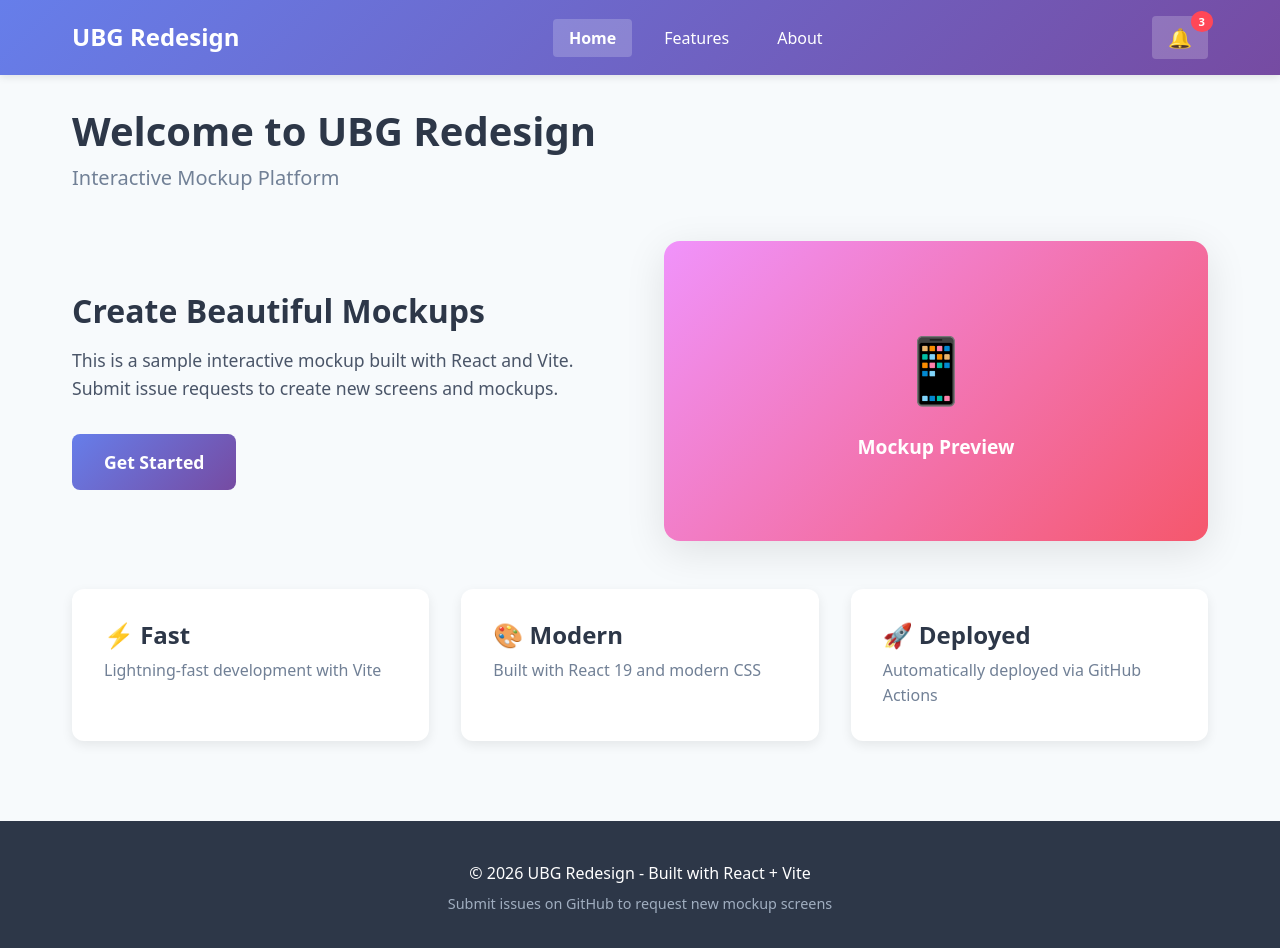
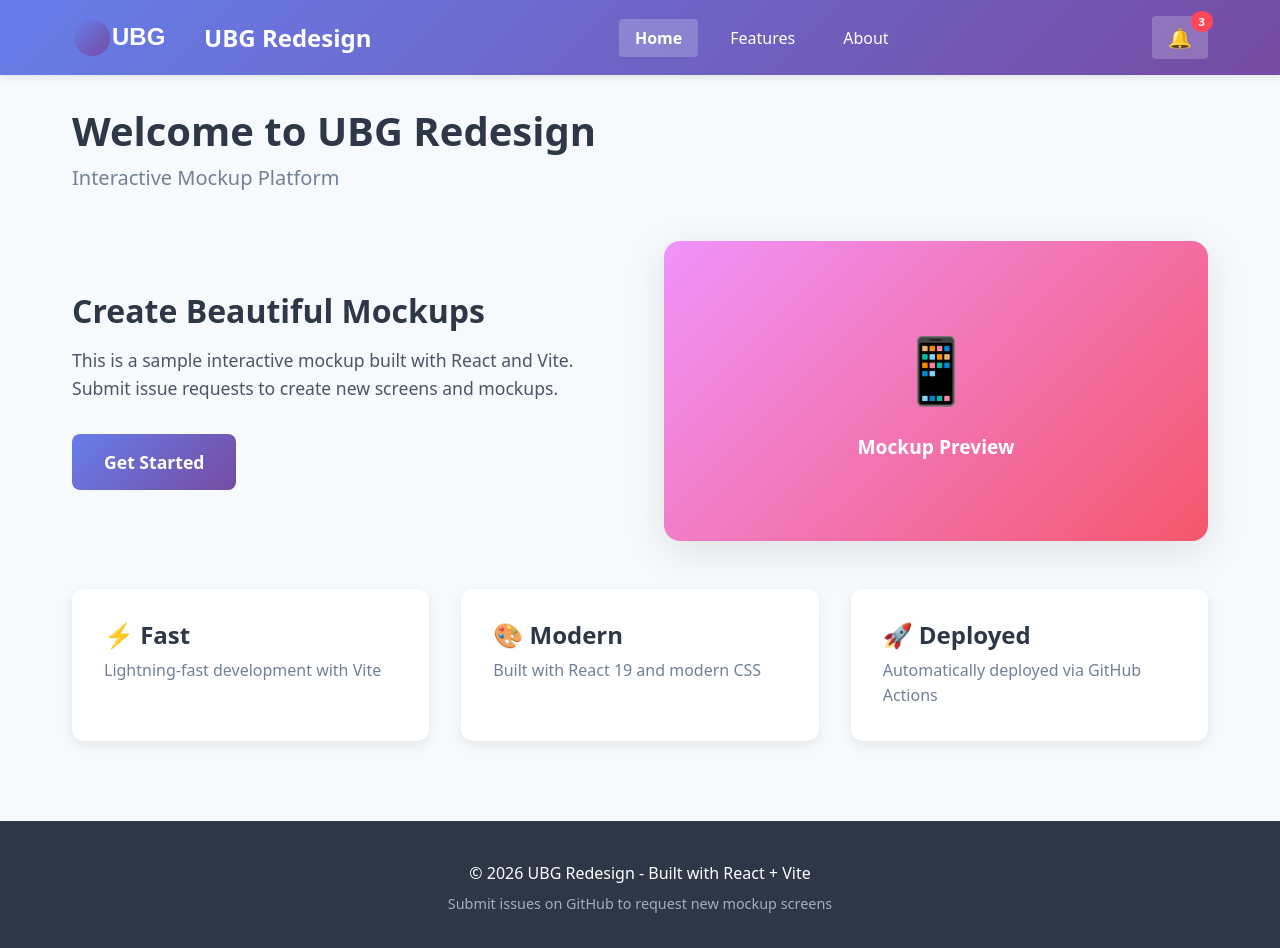
Before and after one commit to EmpathDesign/UBGRedesign, a React (Vite) app: page / in a window 1280 px wide. Shown: the top 948 px of the page. Built offline with nearby package versions, Linux system fonts and the light colour scheme.

Commit message:
Update header with logo image and improved layout
Co-authored-by: adamlepley <32721546+adamlepley@users.noreply.github.com>

```diff
--- a/src/App.css
+++ b/src/App.css
@@ -22,10 +22,22 @@
   gap: 2rem;
 }
 
-.logo h1 {
-  margin: 0;
+.logo {
+  display: flex;
+  align-items: center;
+  gap: 0.75rem;
+}
+
+.logo-image {
+  height: 40px;
+  width: auto;
+  object-fit: contain;
+}
+
+.logo-text {
   font-size: 1.5rem;
   font-weight: 700;
+  margin: 0;
 }
 
 .nav {
--- a/src/App.jsx
+++ b/src/App.jsx
@@ -15,7 +15,8 @@ function App() {
       <header className="header">
         <div className="header-content">
           <div className="logo">
-            <h1>UBG Redesign</h1>
+            <img src="/UBGRedesign/logo.svg" alt="UBG Logo" className="logo-image" />
+            <span className="logo-text">UBG Redesign</span>
           </div>
           <nav className="nav" aria-label="Main navigation">
             <button
```
Also changed, not shown: public/README.md (added), public/logo.svg (added).
